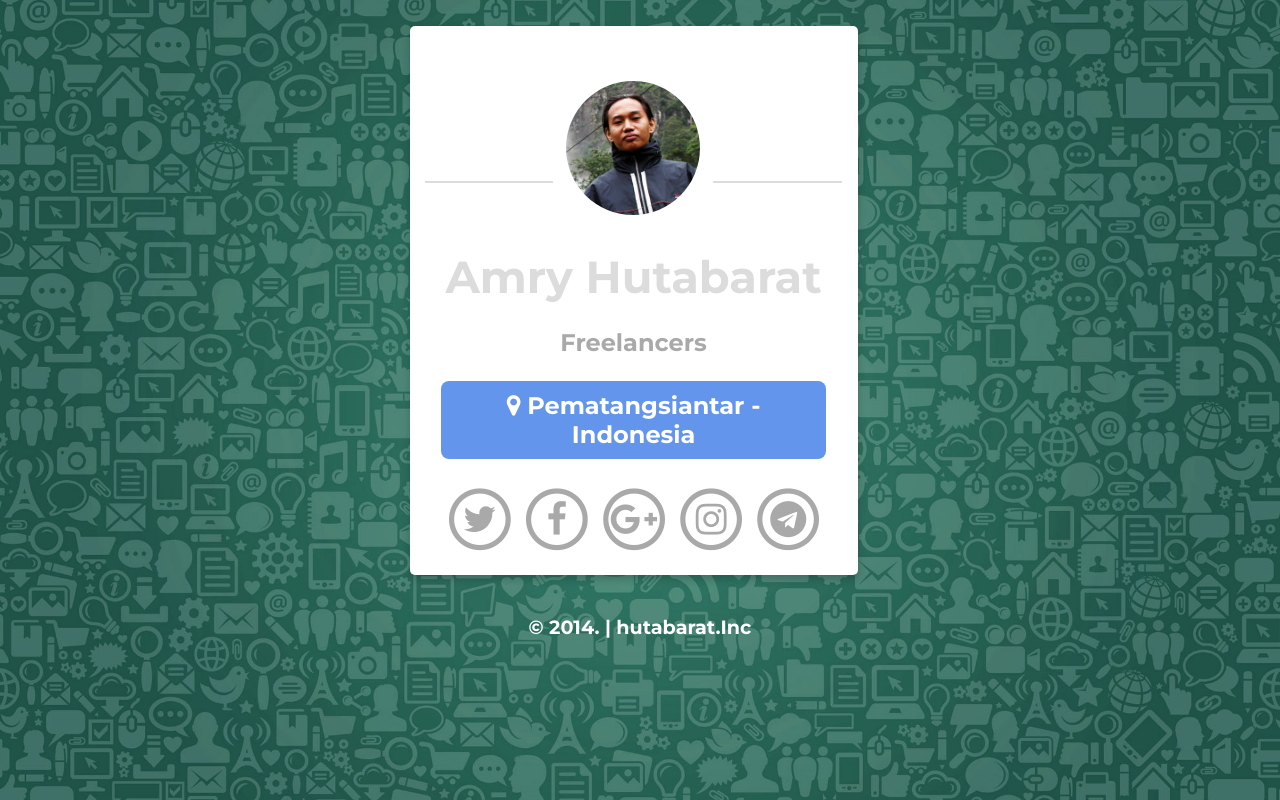
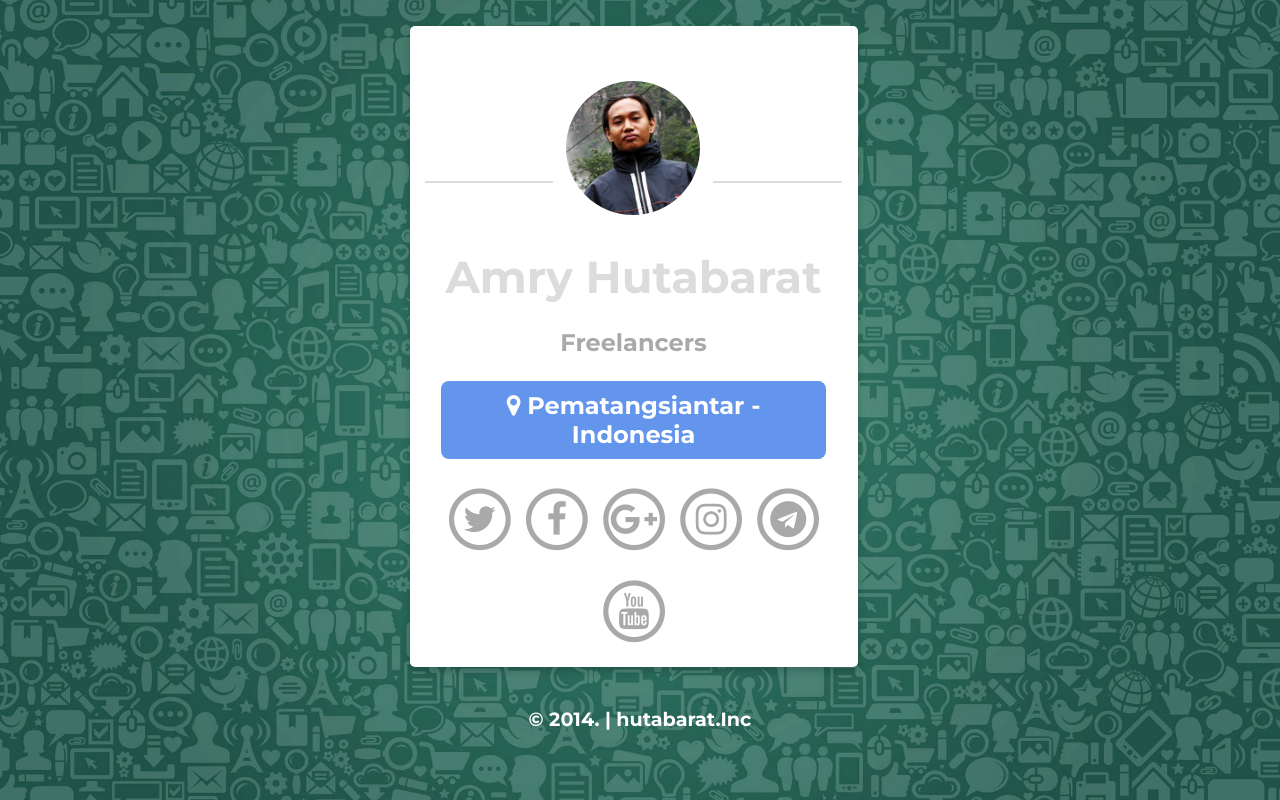
Before and after one commit to hutabaratamryanto/hutabaratamryanto.github.io, a plain HTML site: page index.html in a window 1280 px wide. Drawn offline with Linux system fonts and the light colour scheme.

Commit message:
Update index.html

```diff
--- a/index.html
+++ b/index.html
@@ -62,6 +62,13 @@
                 <i class="fa fa-telegram fa-stack-1x"></i>
             </span>
             </a>
+         <!-- youtube -->
+            <a href="https://t.me/hutabaratamry" target="_blank">
+            <span class="fa-stack fa-lg">
+                <i class="fa fa-circle-thin fa-stack-2x"></i>
+                <i class="fa fa-youtube fa-stack-1x"></i>
+            </span>
+            </a>
          </p>
       </div>
       <!--footer-->
```
